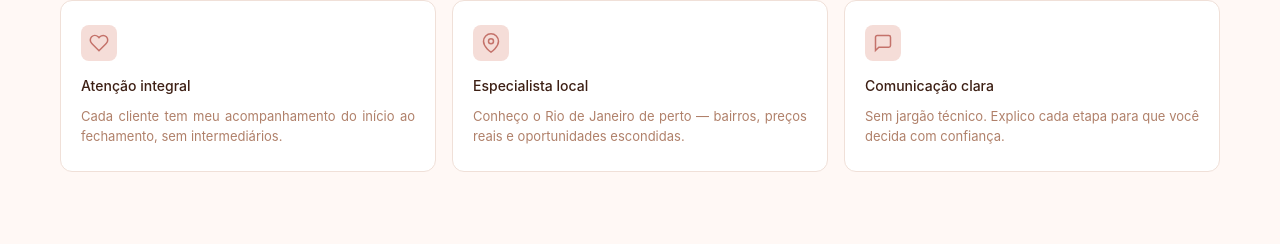
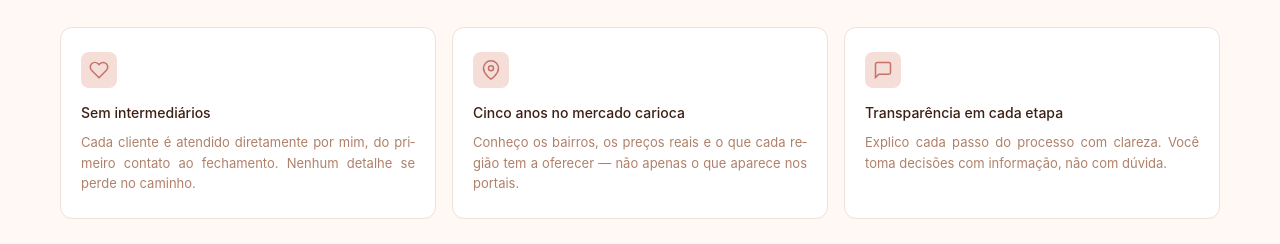
Before and after one commit to Fvicente04/luciana-mayre-imoveis, an Angular app in the folder frontend/: page /sobre in a window 1280 px wide. Shown: the part 1023-1267 px from the top of the page. Built offline with nearby package versions, Linux system fonts and the light colour scheme; a web font is replaced by a local one.

Commit message:
copy: replace generic copy with specific professional text across home and sobre

```diff
--- a/frontend/src/app/pages/home/home.component.html
+++ b/frontend/src/app/pages/home/home.component.html
@@ -59,8 +59,8 @@
             <path d="M20.84 4.61a5.5 5.5 0 00-7.78 0L12 5.67l-1.06-1.06a5.5 5.5 0 00-7.78 7.78l1.06 1.06L12 21.23l7.78-7.78 1.06-1.06a5.5 5.5 0 000-7.78z"/>
           </svg>
         </div>
-        <h3>Atendimento humanizado</h3>
-        <p>Cada cliente tem minha atenção total. Entendo o que importa pra você antes de mostrar qualquer imóvel.</p>
+        <h3>Atendimento direto, sem intermediários</h3>
+        <p>Não existe equipe entre nós. Do primeiro contato ao fechamento, você fala sempre comigo — sem repasse, sem terceiros.</p>
       </div>
       <div class="differential-item">
         <div class="diff-icon">
@@ -68,8 +68,8 @@
             <path d="M12 22s8-4 8-10V5l-8-3-8 3v7c0 6 8 10 8 10z"/>
           </svg>
         </div>
-        <h3>Processo seguro</h3>
-        <p>Acompanho cada etapa jurídica e financeira para que não haja surpresas na hora da assinatura.</p>
+        <h3>Documentação sem surpresas</h3>
+        <p>Acompanho cada etapa jurídica e financeira. Qualquer irregularidade é identificada antes da assinatura, não depois.</p>
       </div>
       <div class="differential-item">
         <div class="diff-icon">
@@ -77,8 +77,8 @@
             <path d="M21 10c0 7-9 13-9 13s-9-6-9-13a9 9 0 0118 0z"/><circle cx="12" cy="10" r="3"/>
           </svg>
         </div>
-        <h3>Especialista local</h3>
-        <p>Carioca de coração, conheço os bairros, os preços reais e as tendências que corretores de fora não enxergam.</p>
+        <h3>Cinco anos no mercado carioca</h3>
+        <p>Conheço os bairros, os preços reais e as tendências que não aparecem nos portais. Informação local, sem generalização.</p>
       </div>
     </div>
   </div>
--- a/frontend/src/app/pages/sobre/sobre.component.html
+++ b/frontend/src/app/pages/sobre/sobre.component.html
@@ -6,7 +6,7 @@
   <div class="hero-conteudo">
     <p class="super">CRECI-RJ 086.305</p>
     <h1>Olá, sou a Luciana Mayre.</h1>
-    <p class="hero-sub">Corretora de imóveis apaixonada por conectar pessoas a lares que fazem sentido para as suas vidas.</p>
+    <p class="hero-sub">Trabalho de forma independente, sem equipe e sem repasse. Cada cliente tem minha atenção do início ao fim do processo.</p>
     <div class="historia-divider"></div>
     <p>Atuo no mercado imobiliário carioca há mais de 5 anos. O que começou como uma carreira se tornou uma verdadeira vocação — não tem nada parecido com entregar a chave de um lugar que alguém vai chamar de lar.</p>
     <p>Trabalho de forma independente, o que significa que cada cliente tem minha atenção integral — da primeira conversa ao fechamento. Sem repasses, sem assistentes, sem roteiro pronto. Só um atendimento honesto e personalizado.</p>
@@ -39,8 +39,8 @@
           <path d="M20.84 4.61a5.5 5.5 0 00-7.78 0L12 5.67l-1.06-1.06a5.5 5.5 0 00-7.78 7.78l1.06 1.06L12 21.23l7.78-7.78 1.06-1.06a5.5 5.5 0 000-7.78z"/>
         </svg>
       </div>
-      <h4>Atenção integral</h4>
-      <p>Cada cliente tem meu acompanhamento do início ao fechamento, sem intermediários.</p>
+      <h4>Sem intermediários</h4>
+      <p>Cada cliente é atendido diretamente por mim, do primeiro contato ao fechamento. Nenhum detalhe se perde no caminho.</p>
     </div>
     <div class="valor-card">
       <div class="valor-icon">
@@ -48,8 +48,8 @@
           <path d="M21 10c0 7-9 13-9 13s-9-6-9-13a9 9 0 0118 0z"/><circle cx="12" cy="10" r="3"/>
         </svg>
       </div>
-      <h4>Especialista local</h4>
-      <p>Conheço o Rio de Janeiro de perto — bairros, preços reais e oportunidades escondidas.</p>
+      <h4>Cinco anos no mercado carioca</h4>
+      <p>Conheço os bairros, os preços reais e o que cada região tem a oferecer — não apenas o que aparece nos portais.</p>
     </div>
     <div class="valor-card">
       <div class="valor-icon">
@@ -57,8 +57,8 @@
           <path d="M21 15a2 2 0 01-2 2H7l-4 4V5a2 2 0 012-2h14a2 2 0 012 2z"/>
         </svg>
       </div>
-      <h4>Comunicação clara</h4>
-      <p>Sem jargão técnico. Explico cada etapa para que você decida com confiança.</p>
+      <h4>Transparência em cada etapa</h4>
+      <p>Explico cada passo do processo com clareza. Você toma decisões com informação, não com dúvida.</p>
     </div>
   </div>
 </div>
```
